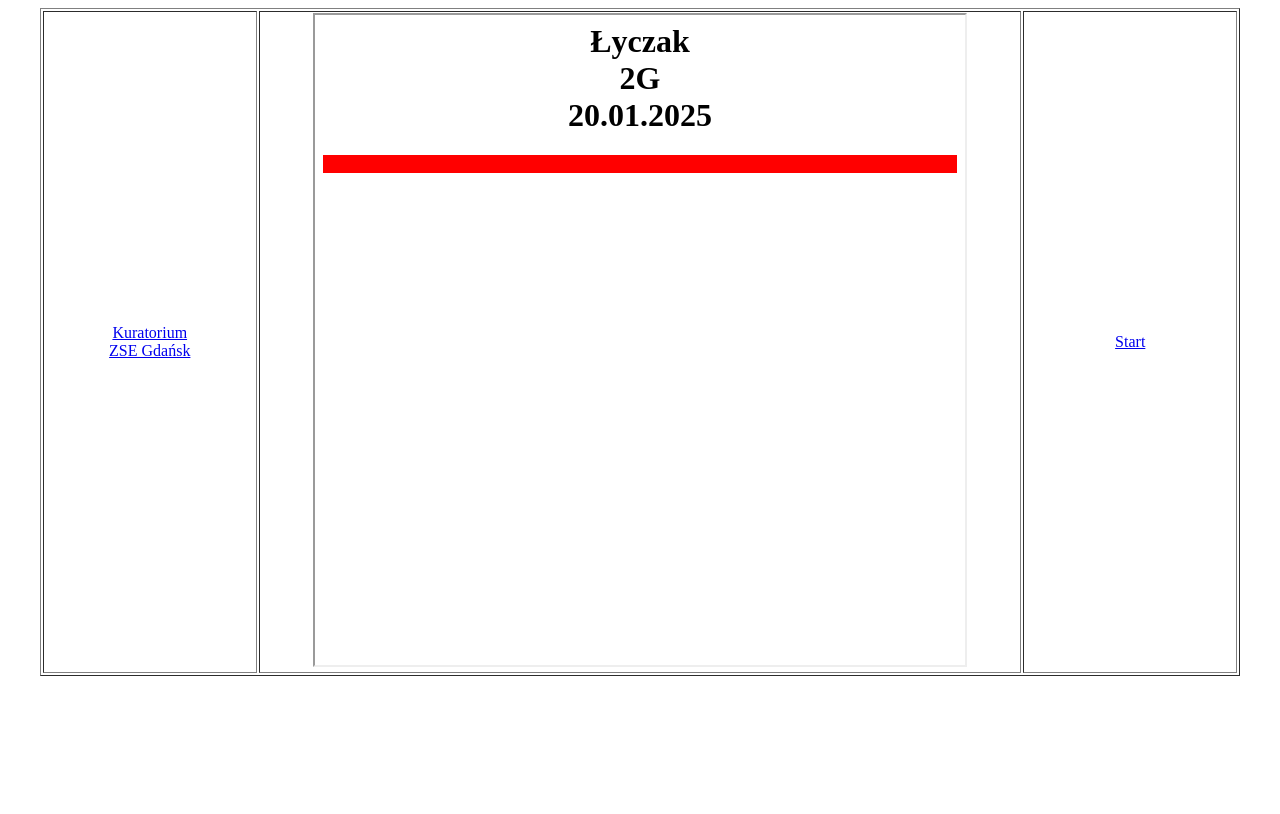
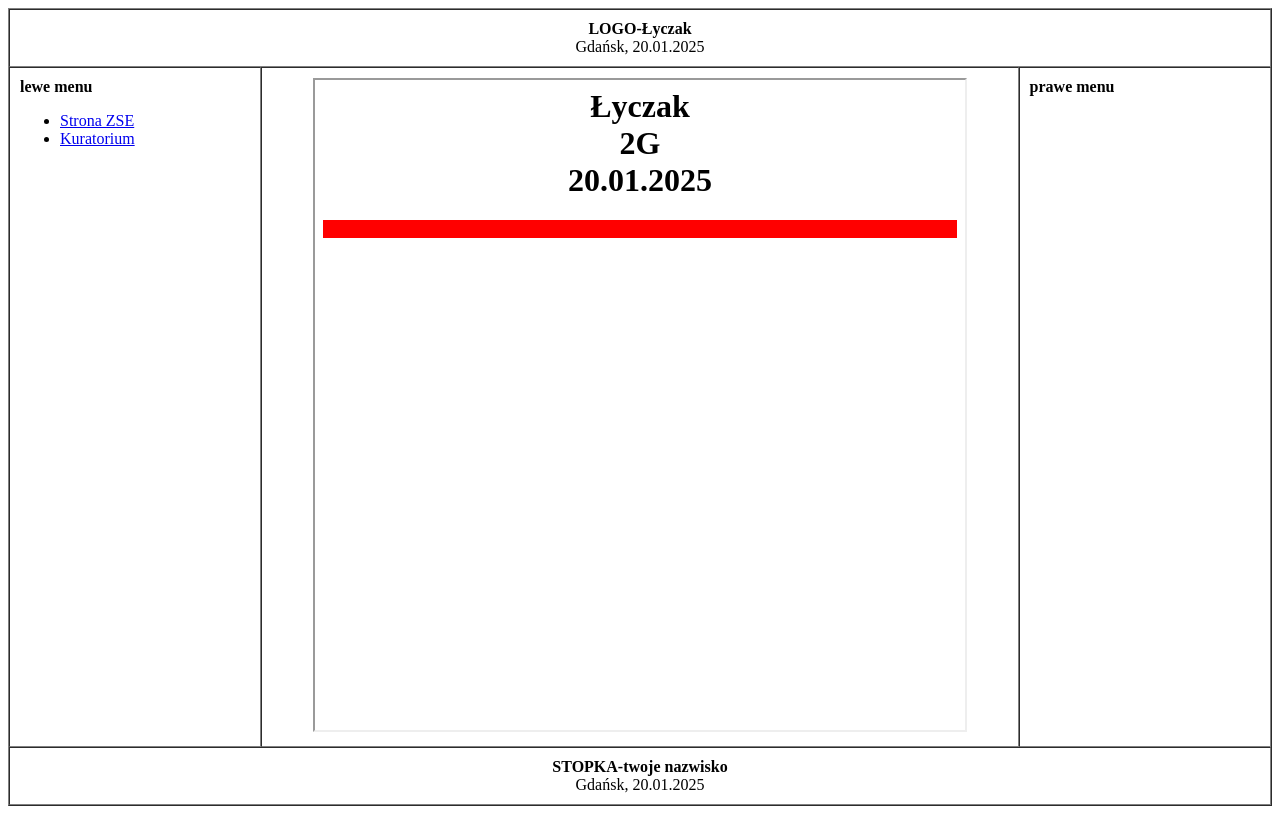
Before and after one commit to D0lyczak/zad-12-13, a plain HTML site: page index.html in a window 1280 px wide. Drawn offline with Linux system fonts and the light colour scheme.

Commit message:
Update index.html

```diff
--- a/index.html
+++ b/index.html
@@ -1,19 +1,36 @@
 <!DOCTYPE html>
-<html>
+<html lang="pl">
 <head>
- <meta charset="utf-8">
+    <meta charset="UTF-8">
+    <title>Szablon Strony</title>
 </head>
 <body>
-<table width=95% border="1" align="center">
+    <table border="1" width="100%" cellspacing="0" cellpadding="10">
         <tr>
- <td width=18% align="center">
- <a href="http://www.kuratorium.gda.pl" target="strony">Kuratorium</a>
- <br>
- <a href="http://www.zse.gda.pl" target="strony">ZSE Gdańsk</a>
+            <td colspan="3" align="center">
+                <b>LOGO-Łyczak</b><br>
+                Gdańsk, 20.01.2025
             </td>
- <td align=center><iframe width=650 height=650 name="strony" src="start.html" border="0"></iframe>
+        </tr>
+        <tr>
+            <td width="20%" valign="top">
+                <b>lewe menu</b><br>
+                <ul>
+                    <li><a href="#">Strona ZSE</a></li>
+                    <li><a href="#">Kuratorium</a></li>
+                </ul>
             </td>
- <td width=18% align="center"><a href="start.html" target="strony">Start</a>
+            <td width="60%" align="center">
+                <iframe width=650 height=650 name="strony" src="start.html" border="0"></iframe>
+            </td>
+            <td width="20%" valign="top">
+                <b>prawe menu</b>
+            </td>
+        </tr>
+        <tr>
+            <td colspan="3" align="center">
+                <b>STOPKA-twoje nazwisko</b><br>
+                Gdańsk,  20.01.2025
             </td>
         </tr>
     </table>
```
Lines whose indentation alone changed are shown as unchanged.
